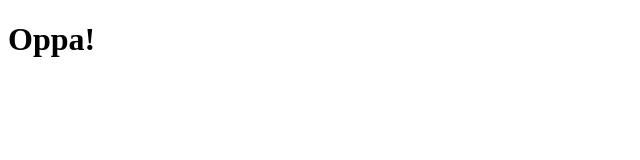
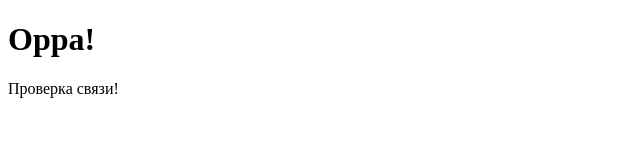
Before and after one commit to okjimmi/gittest, a plain HTML site: page index.html in a window 1280 px wide. Shown: the whole page, without its empty margins (0-640 px from the left). Drawn offline with Linux system fonts and the light colour scheme.

Commit message:
neww commit

```diff
--- a/index.html
+++ b/index.html
@@ -7,5 +7,6 @@
 </head>
 <body>
     <h1>Oppa!</h1>
+    <p>Проверка связи!</p>
 </body>
 </html>
```
